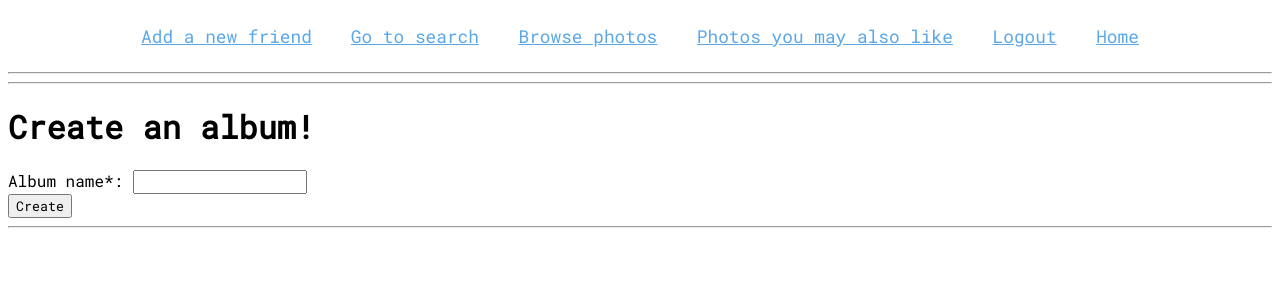
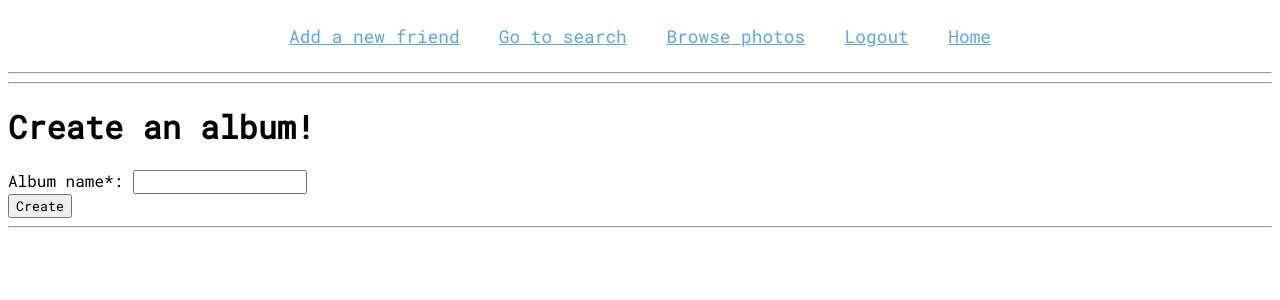
Before and after one commit to ChuJiaWen/w4111-project1, a Python web app: template templates/album.html in a window 1280 px wide. Shown: the top 300 px of the page. Run offline with Jinja, Linux system fonts and the light colour scheme; the template is opened without the code that fills it, so the values that code supplies are empty.

Commit message:
make some deletion

```diff
--- a/templates/album.html
+++ b/templates/album.html
@@ -44,7 +44,6 @@
             <li><a href='/friend'>Add a new friend</a> </li>
             <li><a href='/search'>Go to search</a></li>
             <li><a href='/browse'>Browse photos</a></li>
-            <li><a href='/youmaylike'>Photos you may also like</a></li>
             <li><a href='/logout'>Logout</a></li>
             <li><a href='/'>Home</a></li>
         </ul>
--- a/templates/browse.html
+++ b/templates/browse.html
@@ -79,7 +79,6 @@
         <li><a href='/album'>Go to Albums</a></li>
         <li><a href='/search'>Go to search</a></li>
         <li><a href='/browse'>Browse photos</a></li>
-        <li><a href='/youmaylike'>Photos you may also like</a></li>
         <li><a href='/logout'>Logout</a></li>
         <li><a href='/'>Home</a></li>
     </ul>
--- a/templates/friend.html
+++ b/templates/friend.html
@@ -64,7 +64,6 @@
         <li><a href='/album'>Go to Albums</a></li>
         <li><a href='/search'>Go to search</a></li>
         <li><a href='/browse'>Browse photos</a></li>
-        <li><a href='/youmaylike'>Photos you may also like</a></li>
         <li><a href='/logout'>Logout</a></li>
         <li><a href='/'>Home</a></li>
     </ul>
--- a/templates/search.html
+++ b/templates/search.html
@@ -77,7 +77,6 @@
         <li><a href='/album'>Go to Albums</a></li>
         <li><a href='/search'>Go to search</a></li>
         <li><a href='/browse'>Browse photos</a></li>
-        <li><a href='/youmaylike'>Photos you may also like</a></li>
         <li><a href='/logout'>Logout</a></li>
         <li><a href='/'>Home</a></li>
     </ul>
```
